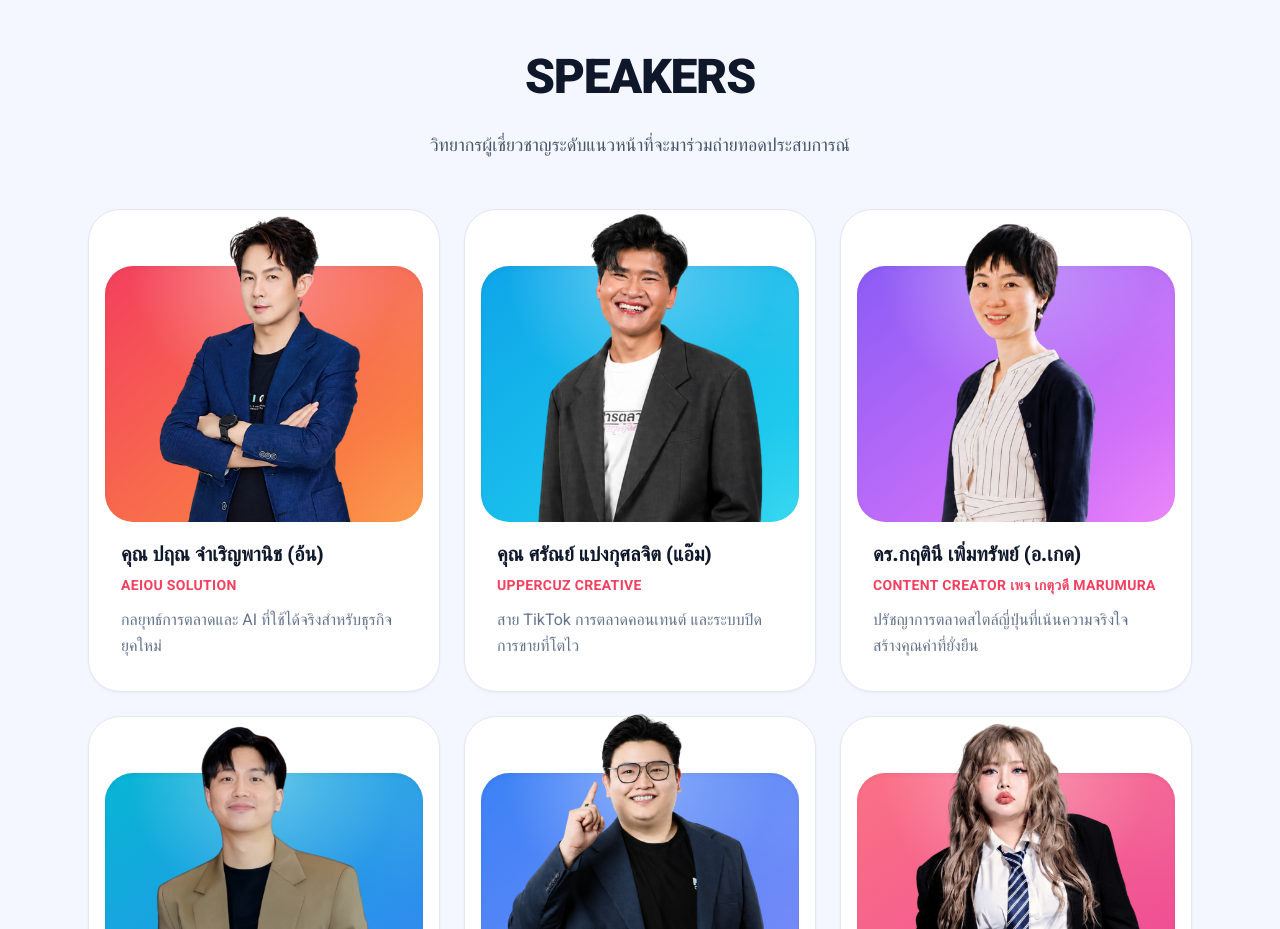
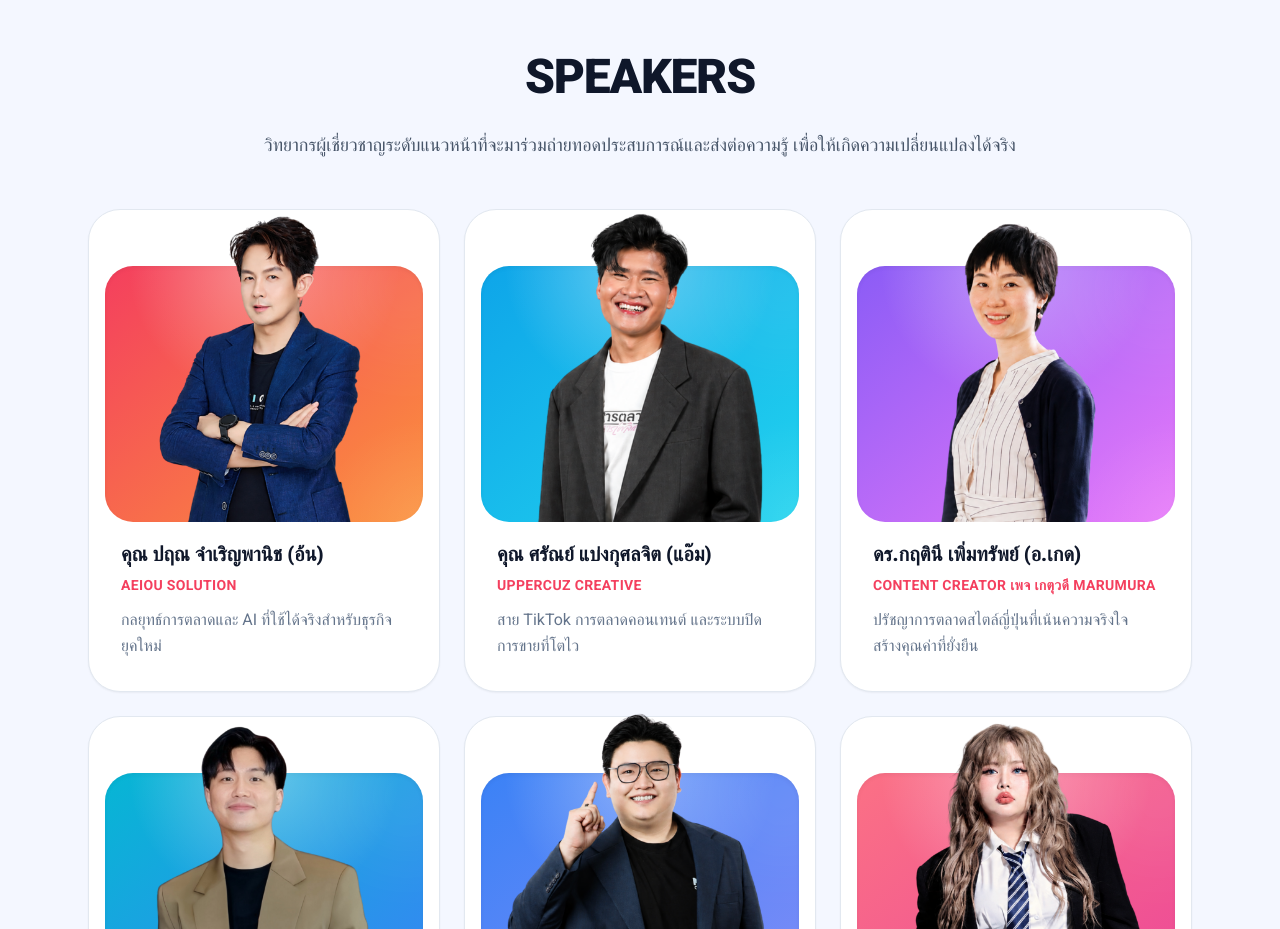
Before and after one commit to poohphurit/RunProject, a React (Vite) app: page / in a window 1280 px wide. Shown: the part 8140-9069 px from the top of the page. Built offline with nearby package versions, Linux system fonts and the light colour scheme; the HTML template or start-up script is replaced by a standard one; a web font is replaced by a local one.

Commit message:
style: update speakers section subtitle text

```diff
--- a/src/App.jsx
+++ b/src/App.jsx
@@ -1051,7 +1051,7 @@ export default function App() {
       </section>
 
       <section id="speakers" className="py-10 md:py-14 border-t border-slate-200/50">
-        <SectionTitle title="SPEAKERS" subtitle="วิทยากรผู้เชี่ยวชาญระดับแนวหน้าที่จะมาร่วมถ่ายทอดประสบการณ์" />
+        <SectionTitle title="SPEAKERS" subtitle="วิทยากรผู้เชี่ยวชาญระดับแนวหน้าที่จะมาร่วมถ่ายทอดประสบการณ์และส่งต่อความรู้ เพื่อให้เกิดความเปลี่ยนแปลงได้จริง" />
         <div className="mx-auto mt-12 grid max-w-6xl gap-6 px-6 lg:grid-cols-3">
           {speakers.map((speaker) => (
             <article key={speaker.name} className="group rounded-[2rem] border border-slate-200 bg-white p-4 shadow-sm transition duration-300 hover:-translate-y-2 hover:shadow-[0_26px_80px_rgba(244,63,94,0.12)]">
```
